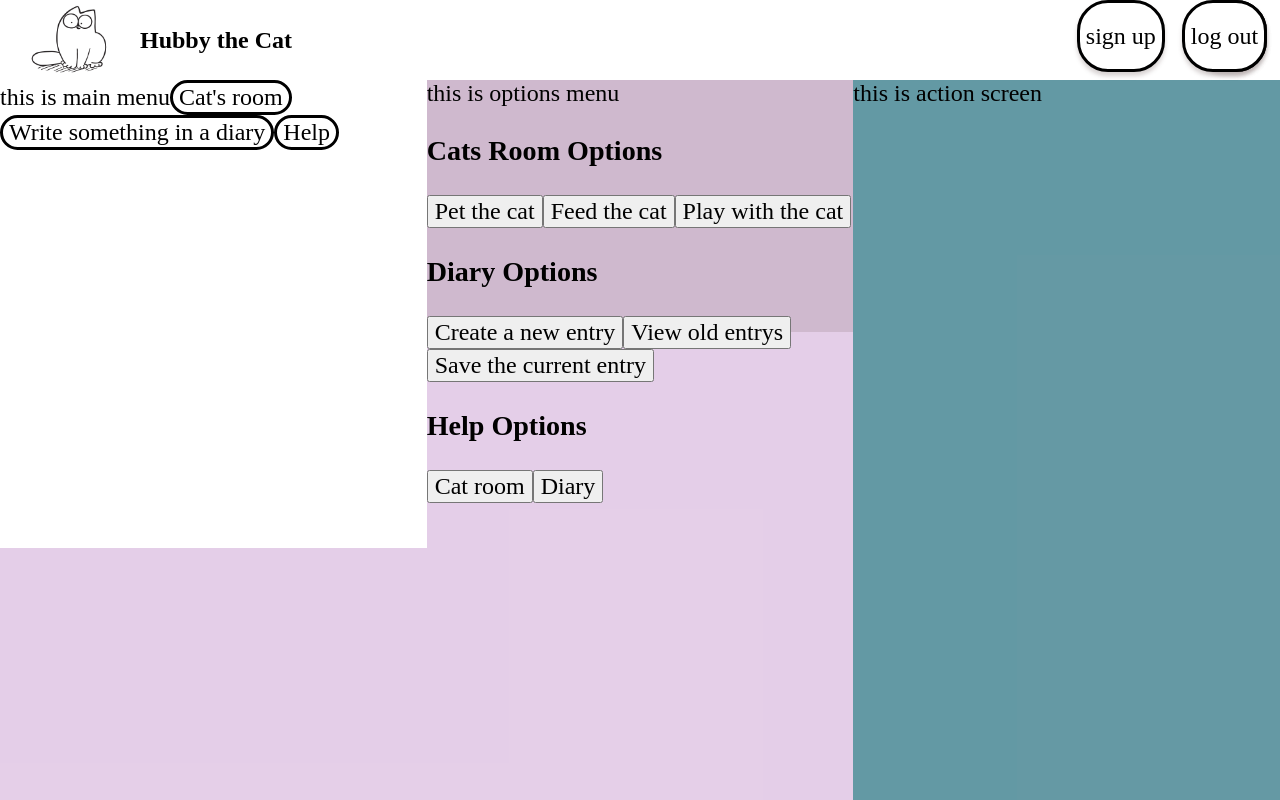
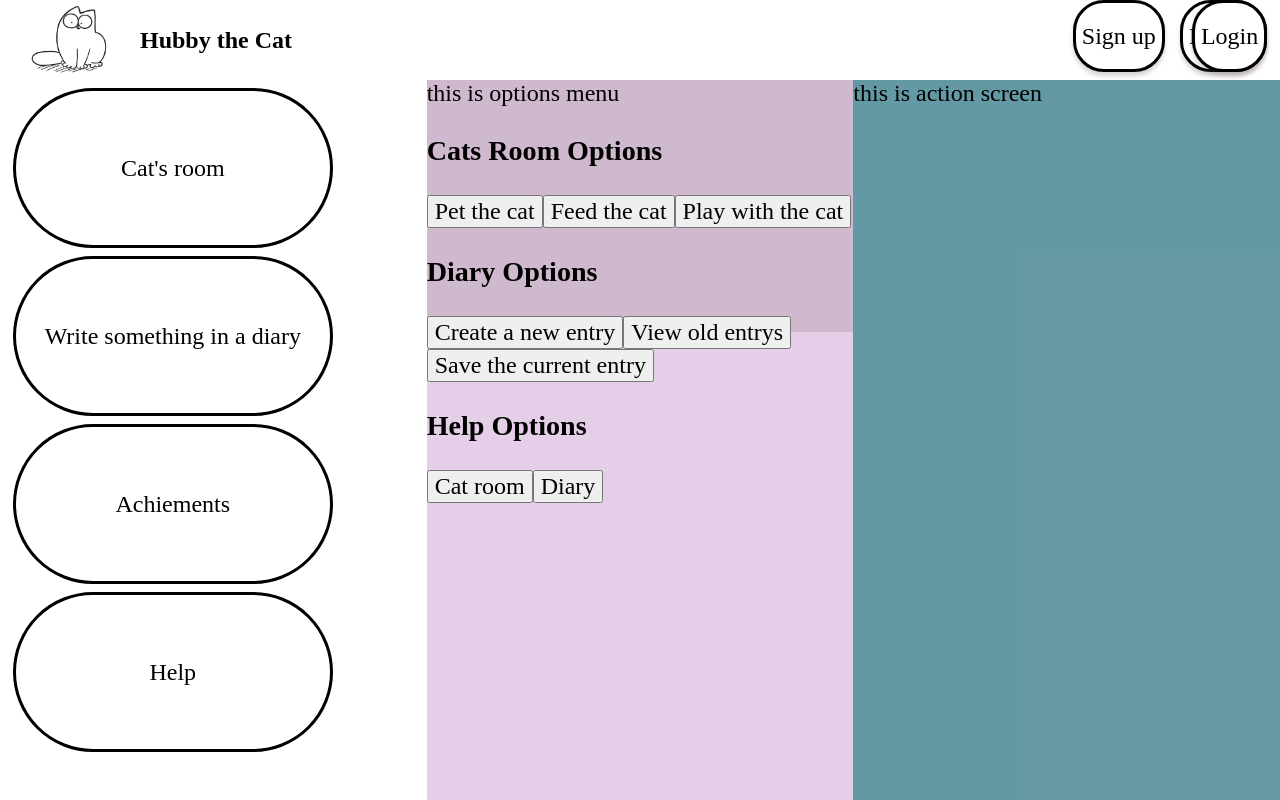
Before and after one commit to sonnetx/hackwise2020, a React (Create React App) app: page / in a window 1280 px wide. Built offline with nearby package versions, Linux system fonts and the light colour scheme.

Commit message:
finished designing main menu

```diff
--- a/src/App.css
+++ b/src/App.css
@@ -1,27 +1,60 @@
-/* component styles*/
+/* header */
+
+#HeaderText{
+  display: inline;
+  position: absolute;
+  top: 50%;
+  transform: translate(0%, -50%);
+}
+
 #Header {
   background-color: rgba(255, 255, 255, 1);
   height: min(10vh, 100px);
   position: relative;
 }
 
-/*
-#Footer {
-  background-color: rgba(0, 13, 139, 0.2);
-  height: 5%;
+.HeaderButton {
+  position: absolute;
+  background: #FFFFFF;
+  border: 3px solid #000000;
+  box-sizing: border-box;
+  box-shadow: 0px 4px 4px rgba(100, 81, 81, 0.25);
+  border-radius: 31px;
+  height: 90%;
 }
-*/
 
+#SignUpButton {
+  right: max(9vw, 110px);
+}
+
+#LoginButton {
+  right: max(1vw, 10px);
+}
+
+#LogoutButton {
+  right: max(1vw, 10px);
+}
+
+
+#Header img{
+  max-width: 100%;
+  max-height: 100%;
+  margin-left: max(2vw, 30px);
+  margin-right: max(2vw, 30px);
+}
+
+/* options */
 #Options {
   background-color: rgba(123, 100, 100, 0.2);
   width: 100%;
   height: 35%;
 }
 
+
+
 #MainMenu {
   background-color: rgba(255, 255, 255, 1);
   width: 100%;
-  height: 65%;
 }
 
 #ActionScreen {
@@ -37,35 +70,33 @@
 
 /* buttons */
 
-.HeaderButton {
-  position: absolute;
-  background: #FFFFFF;
-  border: 3px solid #000000;
-  box-sizing: border-box;
-  box-shadow: 0px 4px 4px rgba(100, 81, 81, 0.25);
-  border-radius: 31px;
-  height: 90%;
-}
-
-#SignUpButton {
-  right: max(9vw, 100px);
-}
-
-#LoginButton {
-  right: max(1vw, 10px);
-}
-
-#LogoutButton {
-  right: max(1vw, 10px);
-}
 
 .MainMenuButton {
+  height: 20vh;
+  margin-top: 1vh;
+  margin-left: 1vw;
+  width: 25vw;
   background: #FFFFFF;
   border: 3px solid #000000;
   box-sizing: border-box;
   border-radius: 172px;
 }
 
+
+#CatRoom:hover{
+  background-color: rgba(255, 104, 104, 0.5);
+}
+
+#Achievements:hover{
+  background-color: rgba(252, 255, 104, 0.5);
+}
+
+#Diary:hover{
+  background-color: rgba(168, 255, 255, 0.5);;
+}
+#Help:hover{
+  background-color: rgba(203, 175, 249, 0.5);;
+}
 
 /* wrappers */
 
@@ -98,17 +129,3 @@ button {
   font-family: Montserrat;
   font-size: 3vh;
 }
-
-#Header img{
-  max-width: 100%;
-  max-height: 100%;
-  margin-left: max(2vw, 30px);
-  margin-right: max(2vw, 30px);
-}
-
-#HeaderText{
-  display: inline;
-  position: absolute;
-  top: 50%;
-  transform: translate(0%, -50%);
-}
--- a/src/components/Header.js
+++ b/src/components/Header.js
@@ -23,21 +23,23 @@ const Header = () => {
       className = 'HeaderButton'
       id = 'SignUpButton'
       >
-        sign up
+        Sign up
       </button>
+
+      <button
+      onClick = {() => console.log('...')}
+      className = 'HeaderButton'
+      id = 'LogoutButton'
+      >
+        Logout
+      </button>
+
       <button
       onClick = {handleLoginClick}
       className = 'HeaderButton'
       id = 'LoginButton'
       >
-        log in
-      </button>
-      <button
-      onClick = {() => console.log('...')}
-      className = 'HeaderButton'
-      id = 'LogoutButton'
-      >
-        log out
+        Login
       </button>
     </div>
   )
--- a/src/components/MainMenu.js
+++ b/src/components/MainMenu.js
@@ -14,24 +14,37 @@ const MainMenu = () => {
     console.log('this button is responsible for showing help on action screen, option menu is empty at that point')
   }
 
+  const handleAchievementsClick= () => {
+    console.log('achievements')
+  }
+
   return (
     <div id = 'MainMenu'>
-      this is main menu
       <button
       onClick = {handleCatClick}
       className = 'MainMenuButton'
+      id = 'CatRoom'
       >
         Cat's room
       </button>
       <button
       onClick = {handleDiaryClick}
       className = 'MainMenuButton'
+      id = 'Diary'
       >
         Write something in a diary
       </button>
       <button
+      onClick = {handleAchievementsClick}
+      className = 'MainMenuButton'
+      id = 'Achievements'
+      >
+        Achiements
+      </button>
+      <button
       onClick = {handleHelpClick}
       className = 'MainMenuButton'
+      id = 'Help'
       >
         Help
       </button>
```
Also changed, not shown: src/components/Footer.js (deleted, +0 -11 lines), 2 other files (tests, documents, lock files or other folders).
